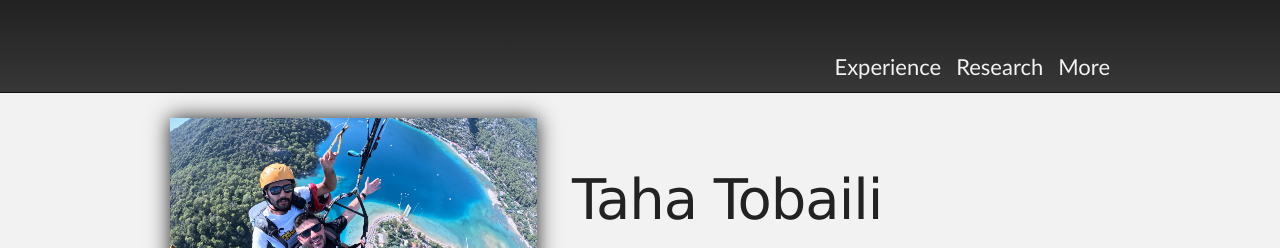
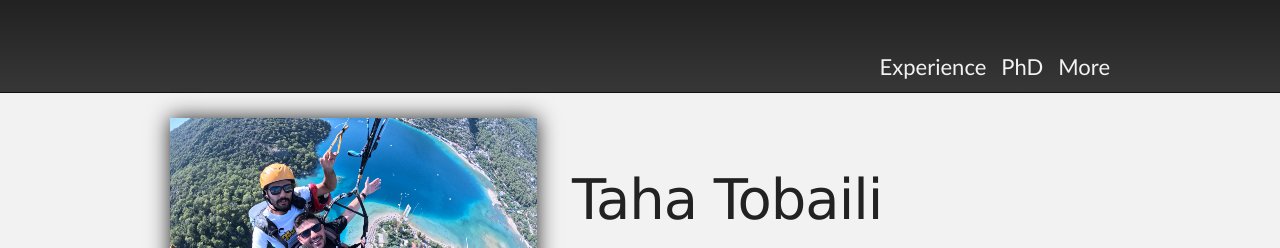
Before and after one commit to TahaTobaili/tahatobaili.github.io, a Jekyll site: the page built from index.html, in a window 1280 px wide and 900 px high. Shown: the top 248 px of the window. Built offline with Jekyll 4.4.1, drawn with Linux system fonts in a browser that asks for light colours.

Commit message:
Change 'Research' link to 'PhD' in default layout

```diff
--- a/_layouts/default.html
+++ b/_layouts/default.html
@@ -32,7 +32,7 @@
 
           <ul>
             <li><a href="#experience">Experience</a></li>
-			<li><a href="#research">Research</a></li>
+			<li><a href="#research">PhD</a></li>
             <li><a href="#about">More</a></li>
           </ul>
         </header>
```
